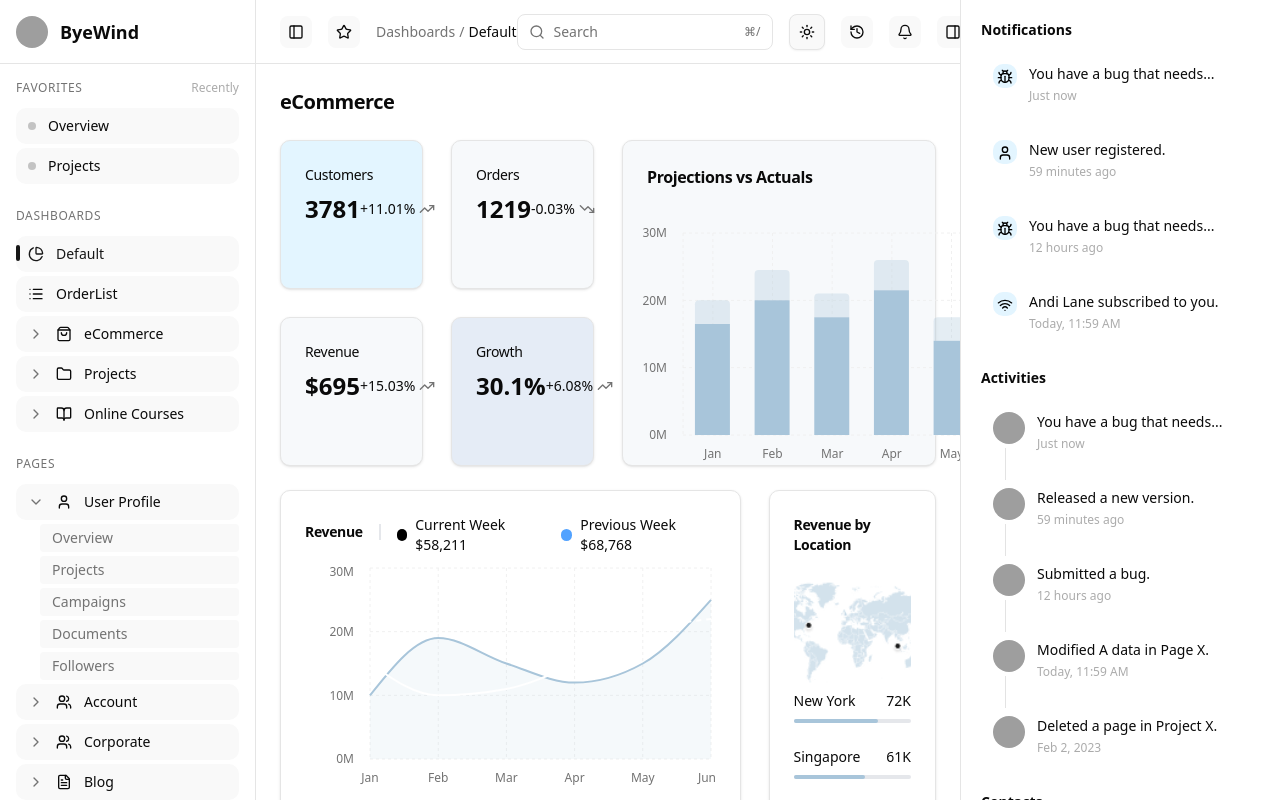
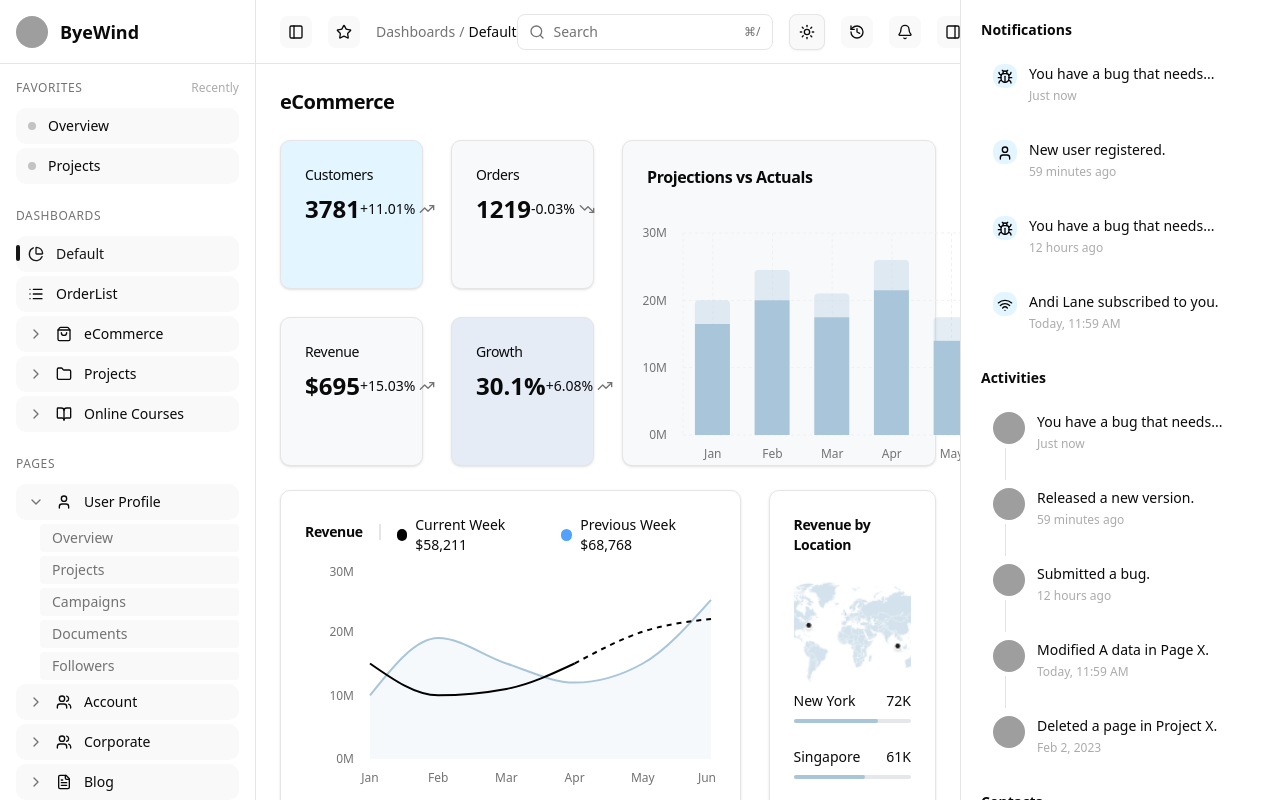
Before and after one commit to Hrithik0112/Admin-Dashboard, a React (Vite) app: page / in a window 1280 px wide. Built offline with nearby package versions, Linux system fonts and the light colour scheme; grey boxes are pictures that could not be loaded.

Commit message:
some theme fixes

```diff
--- a/src/components/projections-vs-actuals-chart.tsx
+++ b/src/components/projections-vs-actuals-chart.tsx
@@ -1,5 +1,3 @@
-
-
 import { Bar, BarChart, CartesianGrid, XAxis, YAxis } from "recharts"
 import { Card, CardContent, CardHeader, CardTitle } from "@/components/ui/card"
 import { type ChartConfig, ChartContainer, ChartTooltip, ChartTooltipContent } from "@/components/ui/chart"
--- a/src/components/revenue-chart.tsx
+++ b/src/components/revenue-chart.tsx
@@ -1,5 +1,3 @@
-"use client"
-
 import { CartesianGrid, Line, XAxis, YAxis, Area, ComposedChart } from "recharts"
 import { Card, CardContent, CardHeader, CardTitle } from "@/components/ui/card"
 import { type ChartConfig, ChartContainer, ChartTooltip, ChartTooltipContent } from "@/components/ui/chart"
@@ -28,15 +26,17 @@ const chartConfig = {
 } satisfies ChartConfig
 
 export function RevenueChart() {
-    const isDarkMode = useTheme()
+    const { theme } = useTheme()
+    const isDarkMode = theme === "dark" || (theme === "system" && window.matchMedia("(prefers-color-scheme: dark)").matches)
+
     return (
         <Card>
             <CardHeader className="flex flex-row items-center pb-2 gap-4">
                 <CardTitle className="text-sm font-semibold">Revenue</CardTitle>
-                <div className="h-4 w-[2px] bg-gray-200"></div>
+                <div className="h-4 w-[2px] bg-border"></div>
                 <div className="flex items-center space-x-4 text-sm">
                     <div className="flex items-center space-x-2">
-                        <div className="w-3 h-3 bg-black rounded-full"></div>
+                        <div className={`w-3 h-3 rounded-full ${isDarkMode ? 'bg-white' : 'bg-black'}`}></div>
                         <span>Current Week $58,211</span>
                     </div>
                     <div className="flex items-center space-x-2">
@@ -49,9 +49,8 @@ export function RevenueChart() {
                 <ChartContainer config={chartConfig}>
                     <ComposedChart
                         data={chartData}
-
                     >
-                        <CartesianGrid strokeDasharray="3 3" stroke="#f0f0f0" />
+                        <CartesianGrid strokeDasharray="3 3" stroke="hsl(var(--border))" />
                         <XAxis
                             dataKey="month"
                             tickLine={false}
@@ -79,7 +78,7 @@ export function RevenueChart() {
                             strokeWidth={2}
                         />
 
-                        {/* Current Week Line (black, solid then dashed) */}
+                        {/* Current Week Line (theme-aware, solid then dashed) */}
                         <Line dataKey="currentWeekSolid"
                         type="monotone"
                         stroke={isDarkMode ? "white" : "black"}
--- a/src/components/total-sales-chart.tsx
+++ b/src/components/total-sales-chart.tsx
@@ -1,37 +1,14 @@
 import { Pie, PieChart } from "recharts"
 import { Card, CardContent, CardHeader, CardTitle } from "@/components/ui/card"
 import { type ChartConfig, ChartContainer, ChartTooltip, ChartTooltipContent } from "@/components/ui/chart"
+import { useTheme } from "@/hooks/use-Theme"
 
-// Define colors that work well in both light and dark modes
-const chartData = [
-  {
-    sales: "Direct",
-    value: 300.56,
-    fill: "hsl(var(--foreground))", // Use theme-aware foreground color
-    lightFill: "#000000",
-    darkFill: "#ffffff"
-  },
-  {
-    sales: "Affiliate",
-    value: 135.18,
-    fill: "#22c55e", // Green that works in both modes
-    lightFill: "#22c55e",
-    darkFill: "#22c55e"
-  },
-  {
-    sales: "Sponsored",
-    value: 154.02,
-    fill: "#a855f7", // Purple that works in both modes
-    lightFill: "#a855f7",
-    darkFill: "#a855f7"
-  },
-  {
-    sales: "E-mail",
-    value: 48.96,
-    fill: "#3b82f6", // Blue that works in both modes
-    lightFill: "#3b82f6",
-    darkFill: "#3b82f6"
-  },
+// Base data without colors
+const baseChartData = [
+  { sales: "Direct", value: 300.56 },
+  { sales: "Affiliate", value: 135.18 },
+  { sales: "Sponsored", value: 154.02 },
+  { sales: "E-mail", value: 48.96 },
 ]
 
 const chartConfig = {
@@ -40,23 +17,38 @@ const chartConfig = {
   },
   direct: {
     label: "Direct",
-    color: "hsl(var(--foreground))", // Theme-aware color
+    color: "hsl(var(--foreground))",
   },
   affiliate: {
     label: "Affiliate",
-    color: "#22c55e", // Green
+    color: "#22c55e",
   },
   sponsored: {
     label: "Sponsored",
-    color: "#a855f7", // Purple
+    color: "#a855f7",
   },
   email: {
     label: "E-mail",
-    color: "#3b82f6", // Blue
+    color: "#3b82f6",
   },
 } satisfies ChartConfig
 
 export function TotalSalesChart() {
+  const { theme } = useTheme()
+  const isDarkMode = theme === "dark" || (theme === "system" && window.matchMedia("(prefers-color-scheme: dark)").matches)
+
+  // Generate chart data with theme-aware colors
+  const chartData = baseChartData.map(item => ({
+    ...item,
+    fill: item.sales === "Direct"
+      ? (isDarkMode ? "#C6C7F8" : "#000000")
+      : item.sales === "Affiliate"
+      ? (isDarkMode ? "#BAEDBD" : "#BAEDBD")
+      : item.sales === "Sponsored"
+      ? (isDarkMode ? "#95A4FC" : "#95A4FC")
+      : (isDarkMode ? "#B1E3FF" : "#B1E3FF")
+  }))
+
   return (
     <Card className="col-span-2">
       <CardHeader className="flex flex-row items-center pb-2 gap-4">
@@ -99,11 +91,7 @@ export function TotalSalesChart() {
                 <div className="flex items-center space-x-4">
                   <div
                     className="w-2 h-2 rounded-full"
-                    style={{
-                      backgroundColor: item.sales === "Direct"
-                        ? "hsl(var(--foreground))"
-                        : item.fill
-                    }}
+                    style={{ backgroundColor: item.fill }}
                   />
                   <span className="text-sm font-medium">{item.sales}</span>
                 </div>
```
